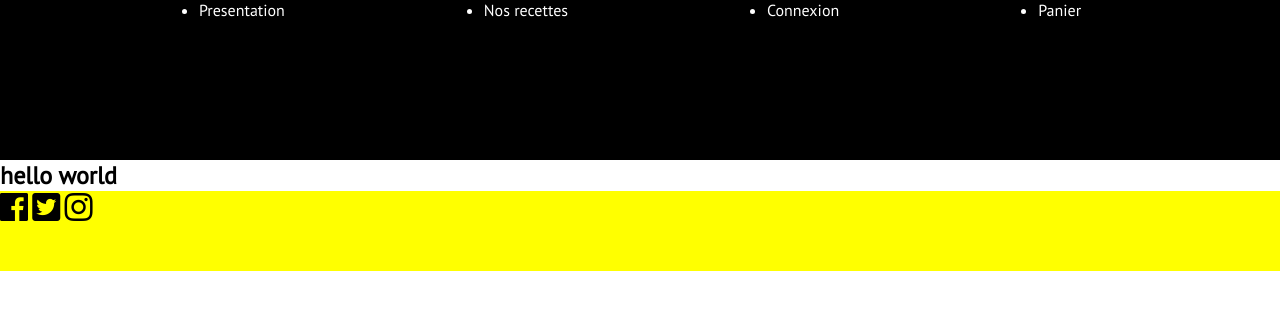
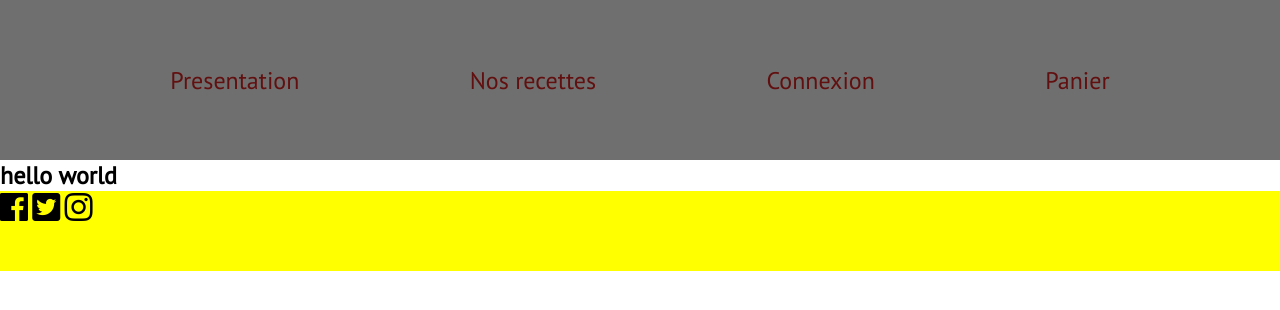
Before and after one commit to ThibaultCougrand/ProjetFilRouge, a PHP site: page / in a window 1280 px wide. Shown: the top 310 px of the page. Run offline with PHP 8.4, Linux system fonts and the light colour scheme.

Commit message:
ajout des link navbar, des couleurs chartes graphique, commit num2

```diff
--- a/css/style.css
+++ b/css/style.css
@@ -7,13 +7,23 @@
 body {
   font-family: 'PT Sans', sans-serif; }
 
+/************* ICI NAVBAR **************/
 nav ul {
-  background: black;
-  color: white;
+  background: #6f6f6f;
+  color: #620f0f;
   display: flex;
   align-content: baseline;
   justify-content: space-evenly;
-  height: 20vh; }
+  height: 20vh;
+  align-items: center; }
+
+nav ul li {
+  list-style: none;
+  font-size: 1.5em; }
+
+nav ul li a:link {
+  text-decoration: none;
+  color: #620f0f; }
 
 /*
 To change this license header, choose License Headers in Project Properties.
--- a/vue/navbar.php
+++ b/vue/navbar.php
@@ -1,8 +1,8 @@
 <nav>
     <ul>
-    <li>Presentation</li>
-    <li>Nos recettes</li>
-    <li>Connexion</li>
-    <li>Panier</li>
+    <li><a href="#">Presentation</li></a>
+    <li><a href="#">Nos recettes</li></a>
+    <li><a href="#">Connexion</li></a>
+    <li><a href="#">Panier</li></a>
 </ul>
 </nav>
```
Also changed, not shown: scss/navbar.scss (+13 -3 lines), 1 other file.
